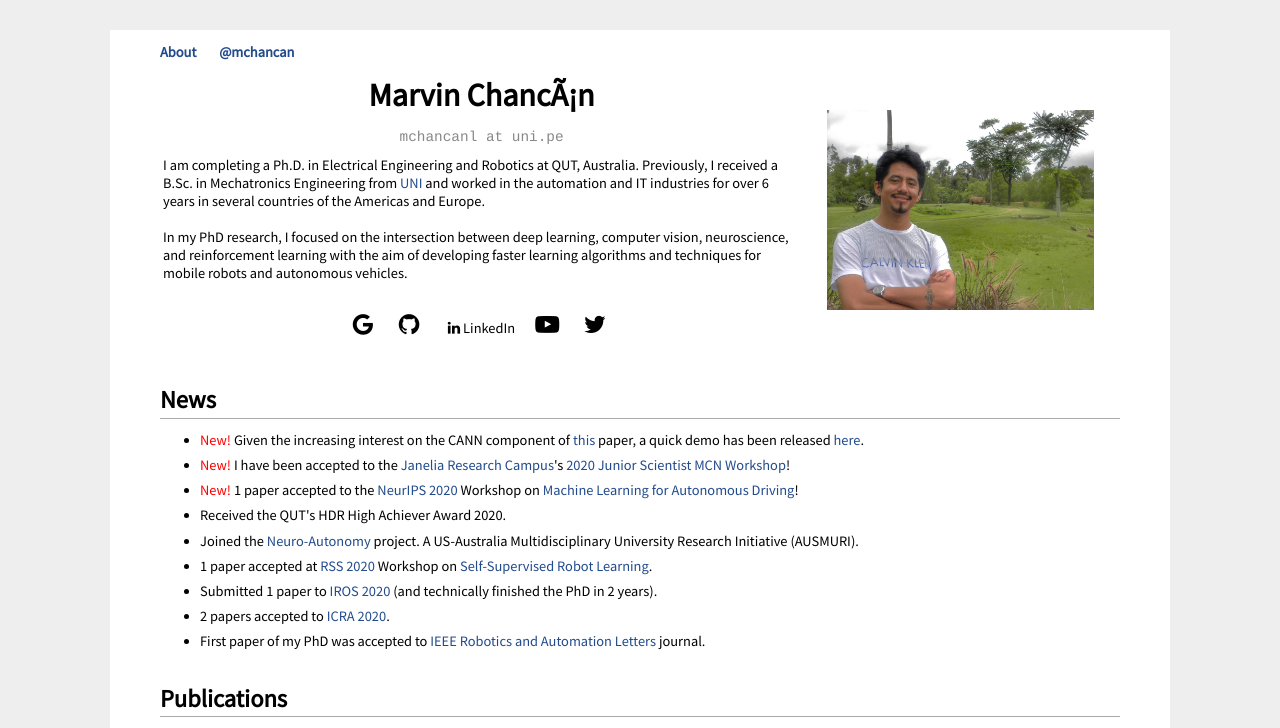
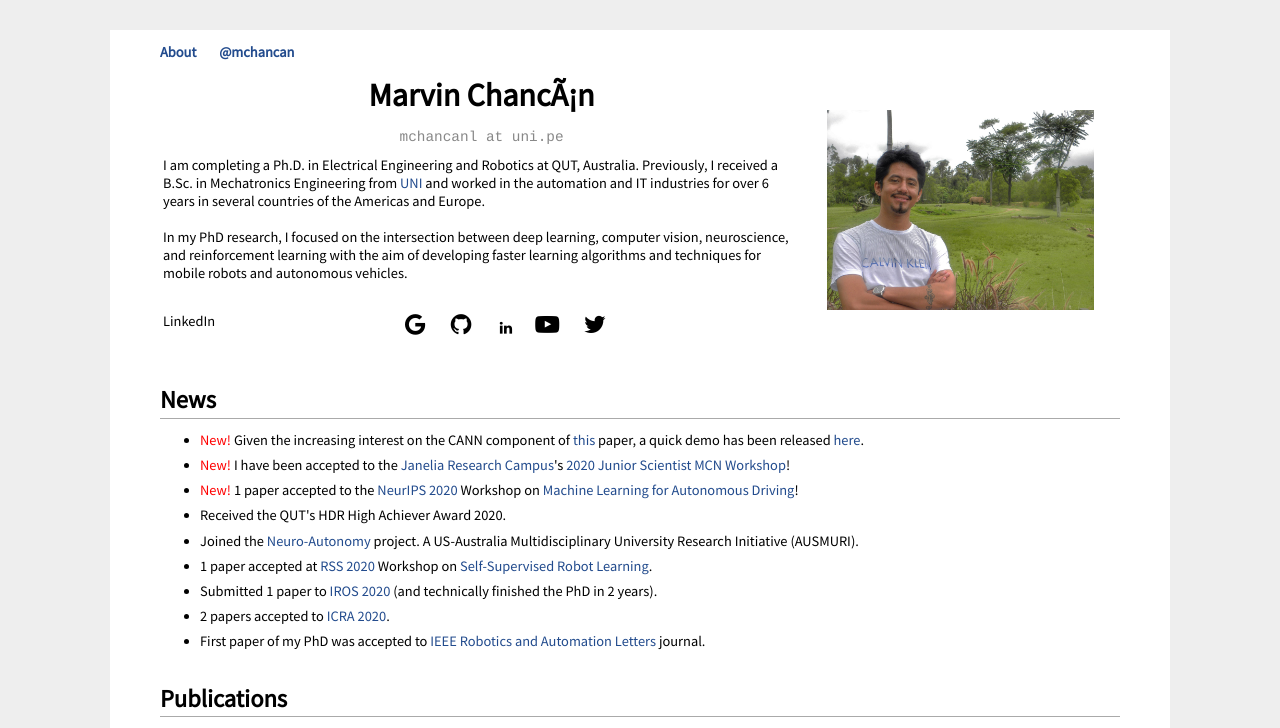
Before and after one commit to mchancan/mchancan.github.io, a Jekyll site: the page built from index.html, in a window 1280 px wide. Shown: the top 728 px of the page. Built offline with Jekyll 4.4.1, drawn with Linux system fonts in a browser that asks for light colours; comment, search, counter and statistics services are not loaded; grey boxes are pictures that could not be loaded.

Commit message:
Update index.html

```diff
--- a/index.html
+++ b/index.html
@@ -20,7 +20,7 @@ title: Marvin Chancán
 			<p align="center">
 			<a class="h1" href="https://scholar.google.com/citations?user=iK7xhJ4AAAAJ&hl=en" title="Follow on Google Scholar" target="_blank"> <i class="fa fa-google fa-2x" style="font-size:24px;color:black"></i> </a> &nbsp; &nbsp; &nbsp;
 			<a href="https://github.com/mchancan" title="Follow on GitHub" target="_blank"> <i class="fa fa-fw fa-github" style="font-size:24px;color:black"></i> </a> &nbsp; &nbsp; &nbsp;
-			<a href="https://www.linkedin.com/in/mchancan" title="Follow on LinkedIn" target="_blank"> <i class="fa fa-fw fa-linkedin" style="color:black"></i><span style="color:black">LinkedIn</span></a> &nbsp; &nbsp; &nbsp;
+			<a href="https://www.linkedin.com/in/mchancan" title="Follow on LinkedIn" target="_blank"> <i class="fa fa-fw fa-linkedin" style="color:black"></i><span style="color:black; float:left; left:0px; top:2px;"">LinkedIn</span></a> &nbsp; &nbsp; &nbsp;
 			<a href="https://www.youtube.com/channel/UCrvgoqpKBbeye87FtqdW4Iw" title="Follow on YouTube" target="_blank"> <i class="fa fa-youtube-play" style="font-size:24px;color:black"></i> </a> &nbsp; &nbsp; &nbsp;
 			<a href="https://twitter.com/mchancan" title="Follow on Twitter" target="_blank"> <i class="fa fa-fw fa-twitter" style="font-size:24px;color:black"></i> </a>
 			</p>
```
